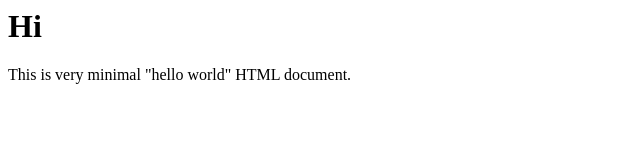
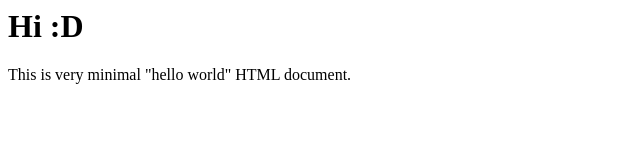
Before and after one commit to george-nakayama/test, a plain HTML site: page index.html in a window 1280 px wide. Shown: the full height of the page, 0-640 px from the left. Drawn offline with Linux system fonts and the light colour scheme.

Commit message:
Update index.html

```diff
--- a/index.html
+++ b/index.html
@@ -6,7 +6,7 @@
       </TITLE>
    </HEAD>
 <BODY>
-   <H1>Hi</H1>
+   <H1>Hi :D </H1>
    <P>This is very minimal "hello world" HTML document.</P>
 </BODY>
 </HTML>
```
